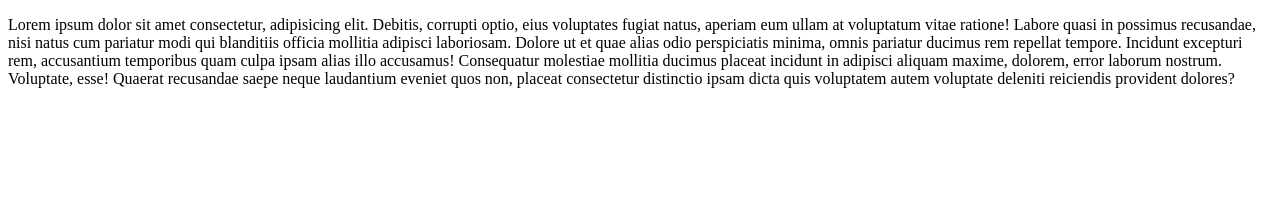
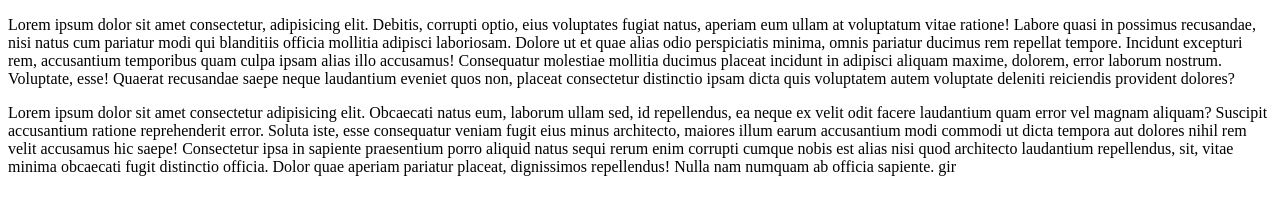
Before and after one commit to rakibahmed17/developer-website, a plain HTML site: page index.html in a window 1280 px wide. Drawn offline with Linux system fonts and the light colour scheme.

Commit message:
first commit

```diff
--- a/index.html
+++ b/index.html
@@ -20,5 +20,20 @@
       eveniet quos non, placeat consectetur distinctio ipsam dicta quis
       voluptatem autem voluptate deleniti reiciendis provident dolores?
     </p>
+    <div class="box">
+      <p>
+        Lorem ipsum dolor sit amet consectetur adipisicing elit. Obcaecati natus
+        eum, laborum ullam sed, id repellendus, ea neque ex velit odit facere
+        laudantium quam error vel magnam aliquam? Suscipit accusantium ratione
+        reprehenderit error. Soluta iste, esse consequatur veniam fugit eius
+        minus architecto, maiores illum earum accusantium modi commodi ut dicta
+        tempora aut dolores nihil rem velit accusamus hic saepe! Consectetur
+        ipsa in sapiente praesentium porro aliquid natus sequi rerum enim
+        corrupti cumque nobis est alias nisi quod architecto laudantium
+        repellendus, sit, vitae minima obcaecati fugit distinctio officia. Dolor
+        quae aperiam pariatur placeat, dignissimos repellendus! Nulla nam
+        numquam ab officia sapiente.
+      gir</p>
+    </div>
   </body>
 </html>
```
